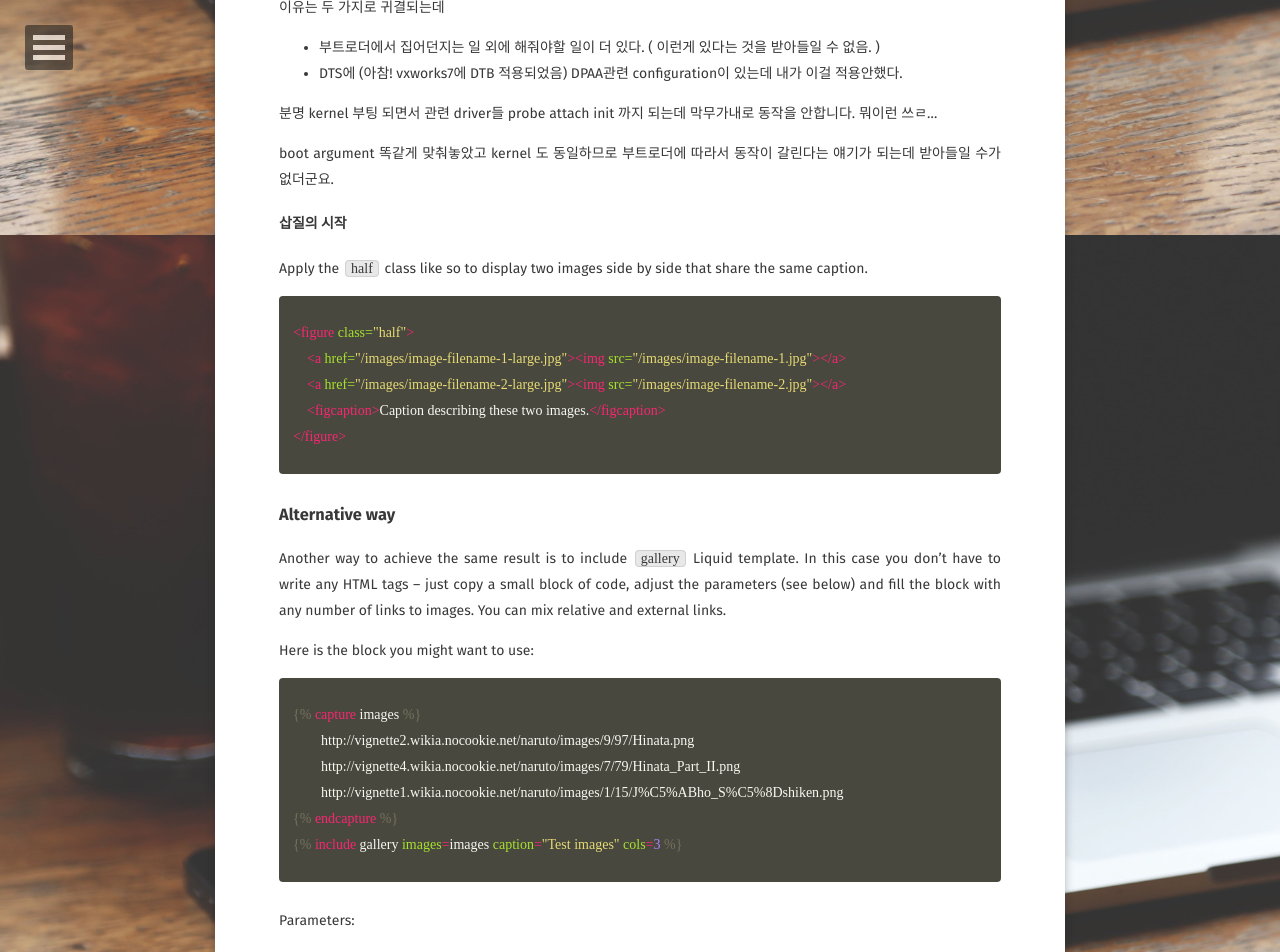
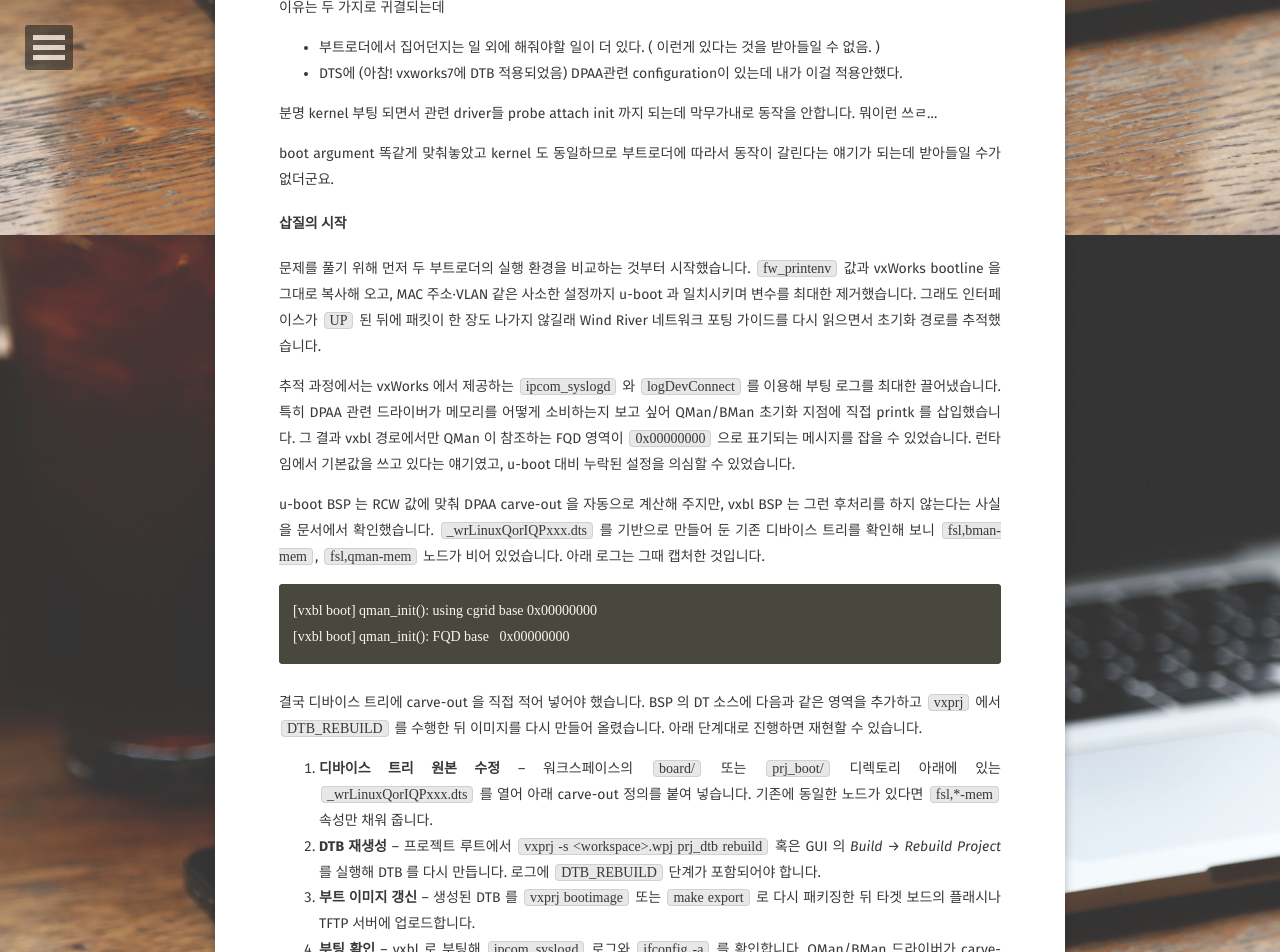
Before and after one commit to likewind7/likewind7.github.io, a Jekyll site: the page built from _posts/2020-09-12-vxworks7-vxbl.md, in a window 1280 px wide and 1400 px high, scrolled down 2465 px. Shown: the top 952 px of the window. Built offline with Jekyll 4.4.1, drawn with Linux system fonts in a browser that asks for light colours; some web fonts are replaced; comment, search, counter and statistics services are not loaded; some of the changed text lies outside the part shown.

Commit message:
vxbl 오동작 수정

````diff
--- a/_posts/2020-09-12-vxworks7-vxbl.md
+++ b/_posts/2020-09-12-vxworks7-vxbl.md
@@ -107,47 +107,63 @@
 #### 삽질의 시작
 
 
-Apply the `half` class like so to display two images side by side that share the same caption.
+문제를 풀기 위해 먼저 두 부트로더의 실행 환경을 비교하는 것부터 시작했습니다. `fw_printenv` 값과
+vxWorks bootline 을 그대로 복사해 오고, MAC 주소·VLAN 같은 사소한 설정까지 u-boot 과 일치시키며
+변수를 최대한 제거했습니다. 그래도 인터페이스가 `UP` 된 뒤에 패킷이 한 장도 나가지 않길래 Wind River
+네트워크 포팅 가이드를 다시 읽으면서 초기화 경로를 추적했습니다.
 
-{% highlight html %}
-<figure class="half">
-    <a href="/images/image-filename-1-large.jpg"><img src="/images/image-filename-1.jpg"></a>
-    <a href="/images/image-filename-2-large.jpg"><img src="/images/image-filename-2.jpg"></a>
-    <figcaption>Caption describing these two images.</figcaption>
-</figure>
-{% endhighlight %}
+추적 과정에서는 vxWorks 에서 제공하는 `ipcom_syslogd` 와 `logDevConnect` 를 이용해 부팅 로그를 최대한
+끌어냈습니다. 특히 DPAA 관련 드라이버가 메모리를 어떻게 소비하는지 보고 싶어 QMan/BMan 초기화 지점에
+직접 printk 를 삽입했습니다. 그 결과 vxbl 경로에서만 QMan 이 참조하는 FQD 영역이 `0x00000000` 으로
+표기되는 메시지를 잡을 수 있었습니다. 런타임에서 기본값을 쓰고 있다는 얘기였고, u-boot 대비 누락된
+설정을 의심할 수 있었습니다.
 
+u-boot BSP 는 RCW 값에 맞춰 DPAA carve-out 을 자동으로 계산해 주지만, vxbl BSP 는 그런 후처리를 하지
+않는다는 사실을 문서에서 확인했습니다. `_wrLinuxQorIQPxxx.dts` 를 기반으로 만들어 둔 기존 디바이스 트리를
+확인해 보니 `fsl,bman-mem`, `fsl,qman-mem` 노드가 비어 있었습니다. 아래 로그는 그때 캡처한 것입니다.
 
-### Alternative way
+```
+[vxbl boot] qman_init(): using cgrid base 0x00000000
+[vxbl boot] qman_init(): FQD base   0x00000000
+```
 
-Another way to achieve the same result is to include `gallery` Liquid template. In this case you
-don't have to write any HTML tags – just copy a small block of code, adjust the parameters (see below)
-and fill the block with any number of links to images. You can mix relative and external links.
+결국 디바이스 트리에 carve-out 을 직접 적어 넣어야 했습니다. BSP 의 DT 소스에 다음과 같은 영역을 추가하고
+`vxprj` 에서 `DTB_REBUILD` 를 수행한 뒤 이미지를 다시 만들어 올렸습니다. 아래 단계대로 진행하면 재현할 수
+있습니다.
 
-Here is the block you might want to use:
+1. **디바이스 트리 원본 수정** – 워크스페이스의 `board/` 또는 `prj_boot/` 디렉토리 아래에 있는
+   `_wrLinuxQorIQPxxx.dts` 를 열어 아래 carve-out 정의를 붙여 넣습니다. 기존에 동일한 노드가 있다면
+   `fsl,*-mem` 속성만 채워 줍니다.
+2. **DTB 재생성** – 프로젝트 루트에서 `vxprj -s <workspace>.wpj prj_dtb rebuild` 혹은 GUI 의 *Build →
+   Rebuild Project* 를 실행해 DTB 를 다시 만듭니다. 로그에 `DTB_REBUILD` 단계가 포함되어야 합니다.
+3. **부트 이미지 갱신** – 생성된 DTB 를 `vxprj bootimage` 또는 `make export` 로 다시 패키징한 뒤 타겟 보드의
+   플래시나 TFTP 서버에 업로드합니다.
+4. **부팅 확인** – vxbl 로 부팅해 `ipcom_syslogd` 로그와 `ifconfig -a` 를 확인합니다. QMan/BMan 드라이버가
+   carve-out 주소를 올바르게 인식하면 TX/RX 카운터가 정상적으로 증가합니다.
 
-{% highlight liquid %}
-{% raw %}
-{% capture images %}
-	http://vignette2.wikia.nocookie.net/naruto/images/9/97/Hinata.png
-	http://vignette4.wikia.nocookie.net/naruto/images/7/79/Hinata_Part_II.png
-	http://vignette1.wikia.nocookie.net/naruto/images/1/15/J%C5%ABho_S%C5%8Dshiken.png
-{% endcapture %}
-{% include gallery images=images caption="Test images" cols=3 %}
-{% endraw %}
-{% endhighlight %}
+```dts
+        bman@31a000 {
+                compatible = "fsl,bman", "simple-bus";
+                status = "okay";
+                fsl,bman-mem = <0x00 0x17f00000 0x00 0x00100000>;
+        };
 
-Parameters:
+        qman@318000 {
+                compatible = "fsl,qman", "simple-bus";
+                status = "okay";
+                fsl,qman-mem = <0x00 0x18000000 0x00 0x00100000>;
+        };
+```
 
-- `caption`: Sets the caption under the gallery (see `figcaption` HTML tag above);
-- `cols`: Sets the number of columns of the gallery.
-Available values: [1..3].
+재부팅한 뒤에는 QMan/BMan 드라이버가 정상적으로 attach 되면서 `ifconfig` 에서 TX/RX 카운터가 오르기
+시작했습니다. 결국 vxbl 은 커널을 메모리로 올려 주는 일에만 집중하는 만큼, 주변 리소스 선언은 사용자가
+직접 챙겨야 한다는 교훈을 다시 확인했습니다. 동일한 문제가 다시 발생하면 위 순서대로 디바이스 트리와
+이미지를 재작성해 주면 됩니다.
 
-It will look something like this:
+마지막으로 정리하면 다음과 같습니다.
 
-{% capture images %}
-	http://vignette2.wikia.nocookie.net/naruto/images/9/97/Hinata.png
-	http://vignette4.wikia.nocookie.net/naruto/images/7/79/Hinata_Part_II.png
-	http://vignette1.wikia.nocookie.net/naruto/images/1/15/J%C5%ABho_S%C5%8Dshiken.png
-{% endcapture %}
-{% include gallery images=images caption="Test images" cols=3 %}
+1. 부트로더를 바꿀 때는 bootline·환경 변수뿐 아니라 DT 설정까지 함께 비교해야 한다.
+2. DPAA 기반 보드에서는 QMan/BMan carve-out 영역이 없으면 드라이버 초기화 자체가 실패한다.
+3. 로그가 부족하면 직접 printk 를 넣어서라도 근거를 확보하라. 삽질을 끝내는 가장 빠른 길이다.
+
+이제 남은 건 VXWorks 네트워크 스택 튜닝인데, 그건 다음 글에서 이어가려 합니다.
````
